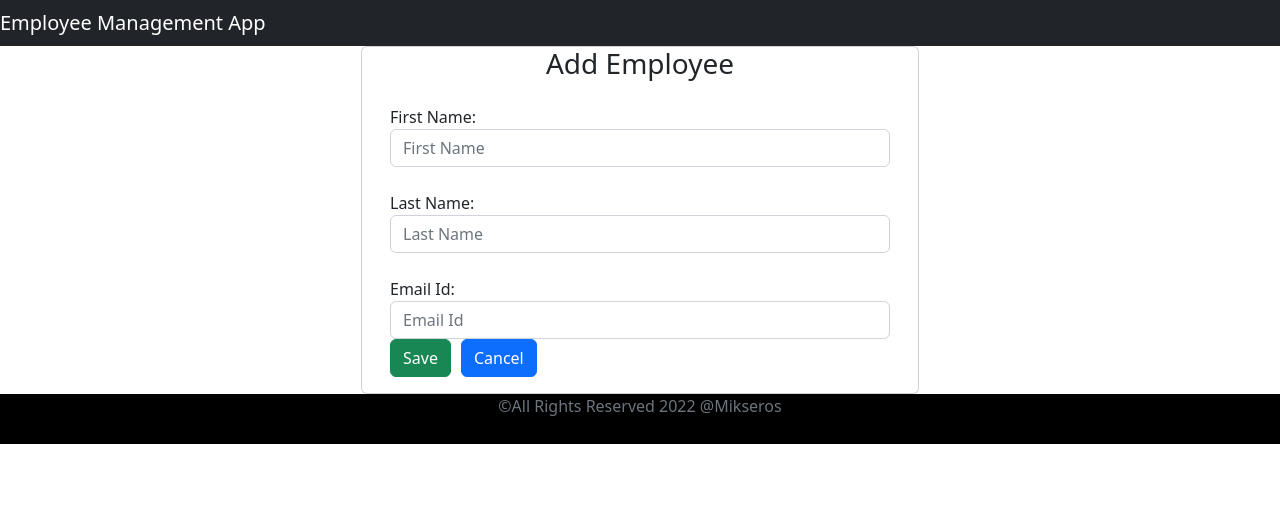
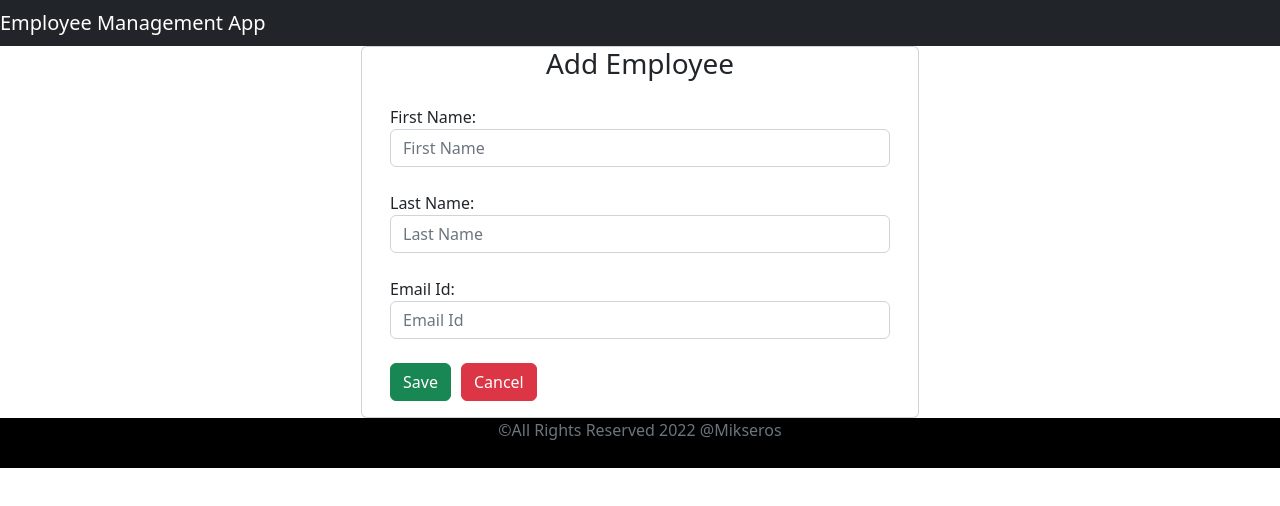
Before and after one commit to mikseros/employee-management-system-front-react, a React (Create React App) app: page / in a window 1280 px wide. Both pictures are taken after a click on the button "Add Employee". Shown: the top 506 px of the page. Built offline with nearby package versions, Linux system fonts and the light colour scheme; no server answers.

Commit message:
REST connection with createEmployee REST API.

```diff
--- a/src/components/CreateEmployeeComponent.jsx
+++ b/src/components/CreateEmployeeComponent.jsx
@@ -1,5 +1,7 @@
 import React, { Component } from 'react';
 import {Link} from "react-router-dom";
+import EmployeeService from '../services/EmployeeService';
+import { withRouter } from '../withRouter';
 
 class CreateEmployeeComponent extends Component {
     constructor(props) {
@@ -10,6 +12,7 @@ class CreateEmployeeComponent extends Component {
             lastName: '',
             emailId: ''
         }
+        this.saveEmployee = this.saveEmployee.bind(this);
         this.changeFirstNameHandler = this.changeFirstNameHandler.bind(this);
         this.changeLastNameHandler = this.changeLastNameHandler.bind(this);
         this.changeEmailIdHandler = this.changeEmailIdHandler.bind(this);
@@ -20,6 +23,10 @@ class CreateEmployeeComponent extends Component {
         e.preventDefault();
         let employee = {firstName: this.state.firstName, lastName: this.state.lastName, emailId: this.state.emailId};
         console.log('employee => ' + JSON.stringify(employee));
+
+        EmployeeService.createEmployee(employee).then(res => {
+            this.props.navigate('/');
+        });
     }
 
     changeFirstNameHandler= (event) => {
@@ -61,9 +68,10 @@ class CreateEmployeeComponent extends Component {
                                         <input placeholder='Email Id' name='emailId' className='form-control'
                                             value={this.state.emailId} onChange={this.changeEmailIdHandler}/>
                                     </div>
+                                    <br />
                                     <button className='btn btn-success' onClick={this.saveEmployee}>Save</button>
                                     {/* <button className='btn btn-danger' onClick={this.cancel.bind(this)} style={{marginLeft: "10px"}}>Cancel</button> */}
-                                    <Link to="/" className="btn btn-primary" style={{marginLeft: "10px"}}>Cancel</Link>
+                                    <Link to="/" className="btn btn-danger" style={{marginLeft: "10px"}}>Cancel</Link>
                                 </form>
                             </div>
                         </div>
@@ -74,4 +82,4 @@ class CreateEmployeeComponent extends Component {
     }
 }
 
-export default CreateEmployeeComponent;
+export default withRouter(CreateEmployeeComponent);
--- a/src/services/EmployeeService.js
+++ b/src/services/EmployeeService.js
@@ -7,6 +7,10 @@ class EmployeeService {
     getEmployees() {
         return axios.get(EMPLOYE_API_BASE_URL);
     }
+
+    createEmployee(employee) {
+        return axios.post(EMPLOYE_API_BASE_URL, employee);
+    }
 }
 
 export default new EmployeeService()
```
